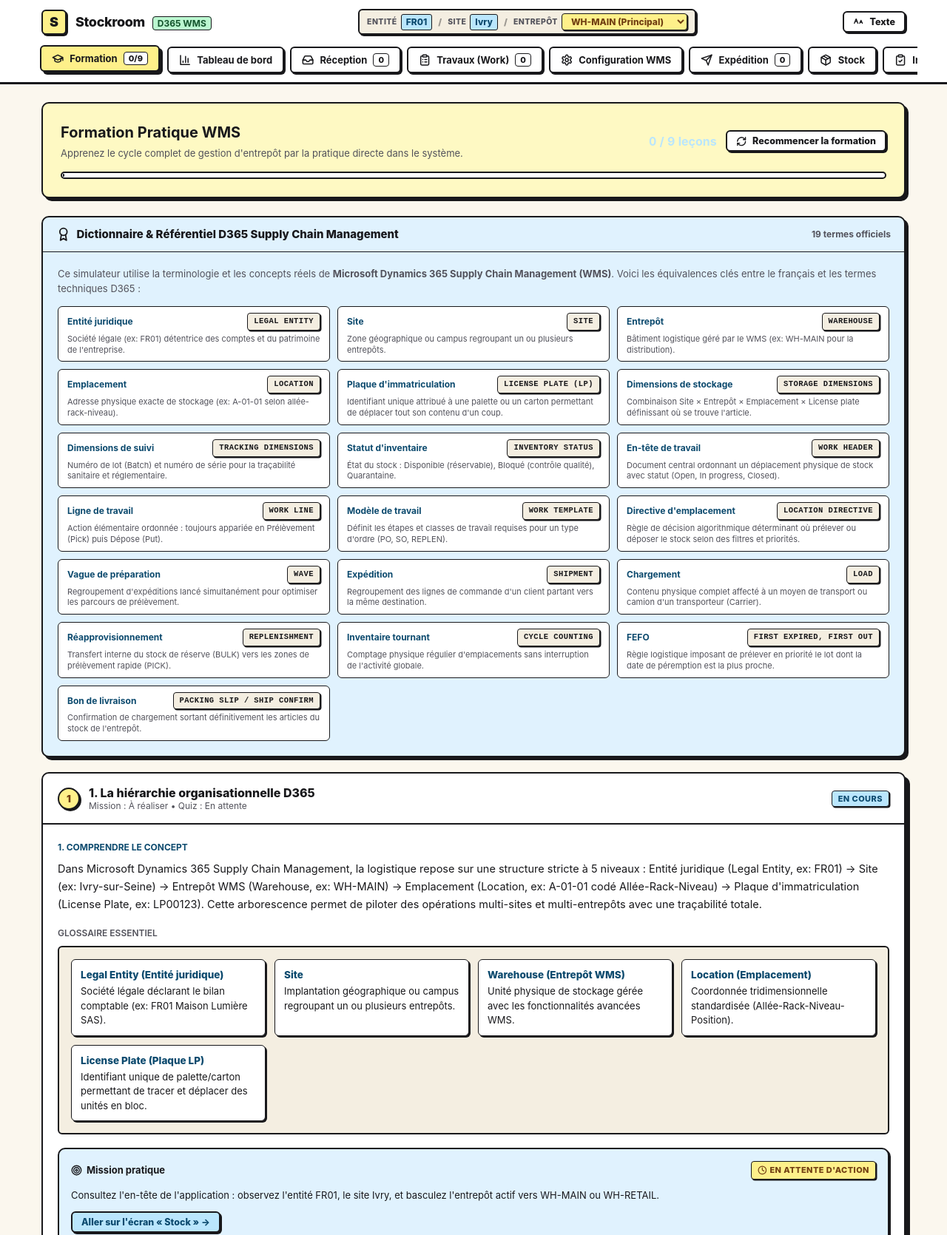
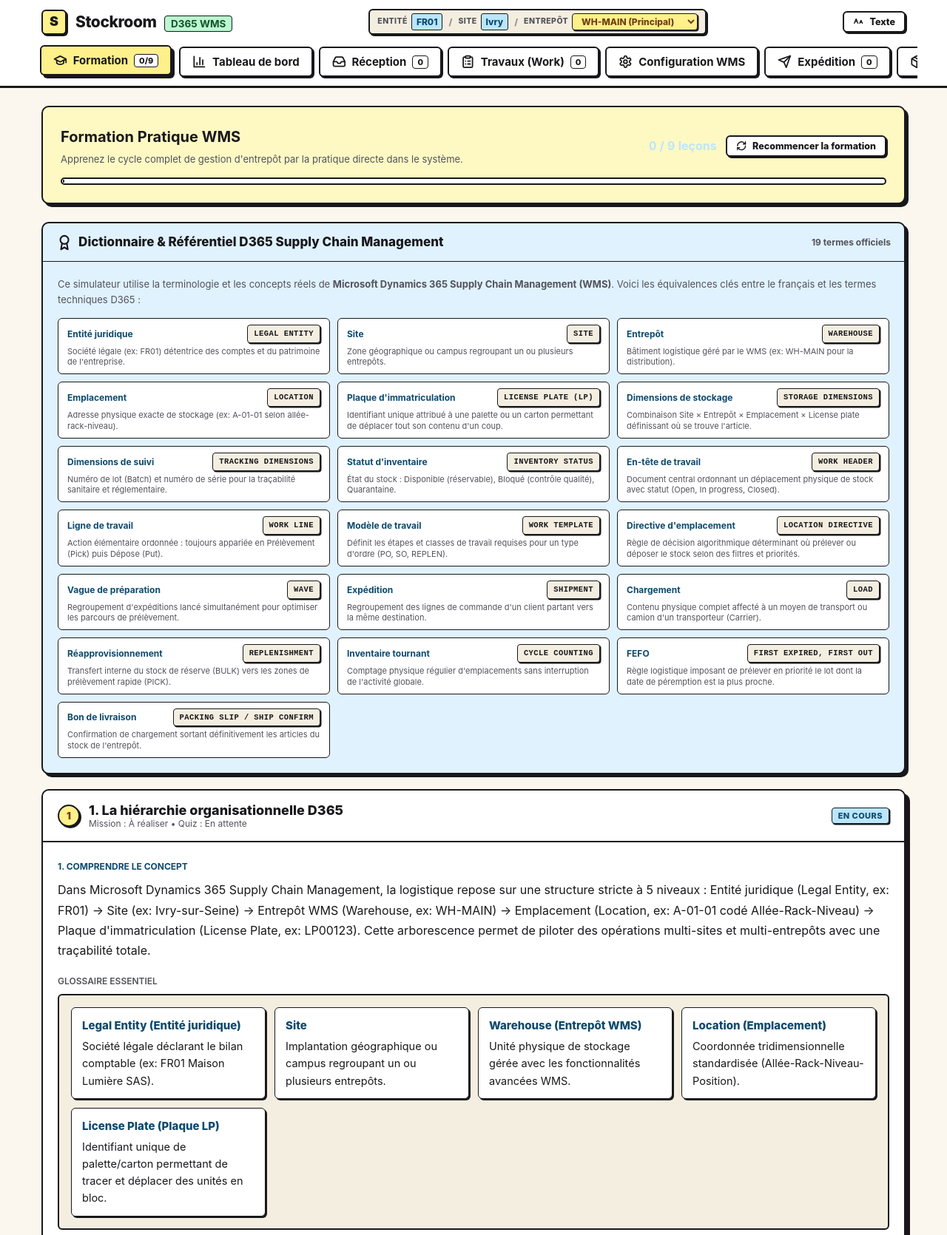
Before and after one commit to olekszij/Stockroom, a plain HTML site: page index.html in a window 1280 px wide. Shown: the top 1670 px of the page at 74% size. Drawn offline with Linux system fonts and the light colour scheme.

Commit message:
style: substantially increase desktop typography scale for readability

```diff
--- a/style.css
+++ b/style.css
@@ -82,8 +82,8 @@
 
 body {
   font-family: var(--font-family);
-  font-size: 14px;
-  line-height: 1.5;
+  font-size: 16px;
+  line-height: 1.6;
   color: var(--text-main);
   background-color: var(--bg-body);
   min-height: 100vh;
@@ -177,18 +177,18 @@ header.app-header {
 }
 
 .brand-title {
-  font-size: 18px;
+  font-size: 21px;
   font-weight: 800;
   letter-spacing: -0.02em;
 }
 
 .brand-subtitle {
-  font-size: 12px;
+  font-size: 13.5px;
   background-color: var(--pastel-mint);
   color: #14532d;
   border: 1.5px solid var(--border-color);
   border-radius: 4px;
-  padding: 1px 6px;
+  padding: 2px 8px;
   font-weight: 700;
   margin-left: 6px;
 }
@@ -285,9 +285,9 @@ header.app-header {
   border: 2px solid var(--border-color);
   border-radius: var(--radius-sm);
   box-shadow: var(--shadow-sm);
-  padding: 7px 14px;
+  padding: 9px 16px;
   font-family: inherit;
-  font-size: 13px;
+  font-size: 15px;
   font-weight: 700;
   color: var(--text-main);
   cursor: pointer;
@@ -412,7 +412,7 @@ main.app-container {
 }
 
 .card-title {
-  font-size: 15px;
+  font-size: 17px;
   font-weight: 800;
   color: var(--text-main);
   display: flex;
@@ -559,11 +559,11 @@ table.data-table {
   width: 100%;
   border-collapse: collapse;
   text-align: left;
-  font-size: 13.5px;
+  font-size: 15px;
 }
 
 table.data-table th, table.data-table td {
-  padding: 12px 16px;
+  padding: 13px 18px;
   border-bottom: 2px solid var(--border-color);
 }
 
@@ -571,7 +571,7 @@ table.data-table th {
   background-color: var(--pastel-yellow-subtle);
   color: var(--text-main);
   font-weight: 800;
-  font-size: 12px;
+  font-size: 13.5px;
   text-transform: uppercase;
   letter-spacing: 0.04em;
   border-bottom: 2px solid var(--border-color);
@@ -808,7 +808,7 @@ input.input-number {
 }
 
 .lesson-title-text {
-  font-size: 16px;
+  font-size: 18px;
   font-weight: 800;
   color: var(--text-main);
 }
@@ -822,15 +822,15 @@ input.input-number {
 }
 
 .concept-box {
-  font-size: 14.5px;
-  line-height: 1.65;
+  font-size: 16px;
+  line-height: 1.7;
   color: var(--text-main);
   padding-top: 18px;
 }
 
 .glossary-grid {
   display: grid;
-  grid-template-columns: repeat(auto-fit, minmax(230px, 1fr));
+  grid-template-columns: repeat(auto-fit, minmax(250px, 1fr));
   gap: 12px;
   background-color: var(--bg-surface-subtle);
   padding: 16px;
@@ -839,15 +839,21 @@ input.input-number {
 }
 
 .glossary-term {
-  font-size: 13px;
+  font-size: 14.5px;
   background-color: var(--bg-surface);
   border: 1.5px solid var(--border-color);
   border-radius: 6px;
-  padding: 10px 12px;
+  padding: 12px 14px;
   box-shadow: 2px 2px 0px var(--shadow-color);
 }
 
 .glossary-term strong {
+  color: #0c4a6e;
+  display: block;
+  font-size: 15px;
+  font-weight: 800;
+  margin-bottom: 4px;
+}
   color: #0c4a6e;
   display: block;
   font-size: 13.5px;
@@ -891,12 +897,12 @@ input.input-number {
   display: flex;
   align-items: flex-start;
   gap: 12px;
-  padding: 10px 14px;
+  padding: 12px 16px;
   border-radius: var(--radius-sm);
   border: 2px solid var(--border-color);
   box-shadow: 2px 2px 0px var(--shadow-color);
   cursor: pointer;
-  font-size: 13.5px;
+  font-size: 15px;
   font-weight: 600;
   transition: transform 0.1s ease, background-color 0.15s;
 }
@@ -909,12 +915,12 @@ input.input-number {
 
 .quiz-feedback {
   margin-top: 14px;
-  padding: 12px 16px;
+  padding: 14px 18px;
   border-radius: var(--radius-sm);
   border: 2px solid var(--border-color);
   box-shadow: 2px 2px 0px var(--shadow-color);
-  font-size: 13.5px;
-  line-height: 1.55;
+  font-size: 15px;
+  line-height: 1.6;
   font-weight: 600;
 }
 
```
